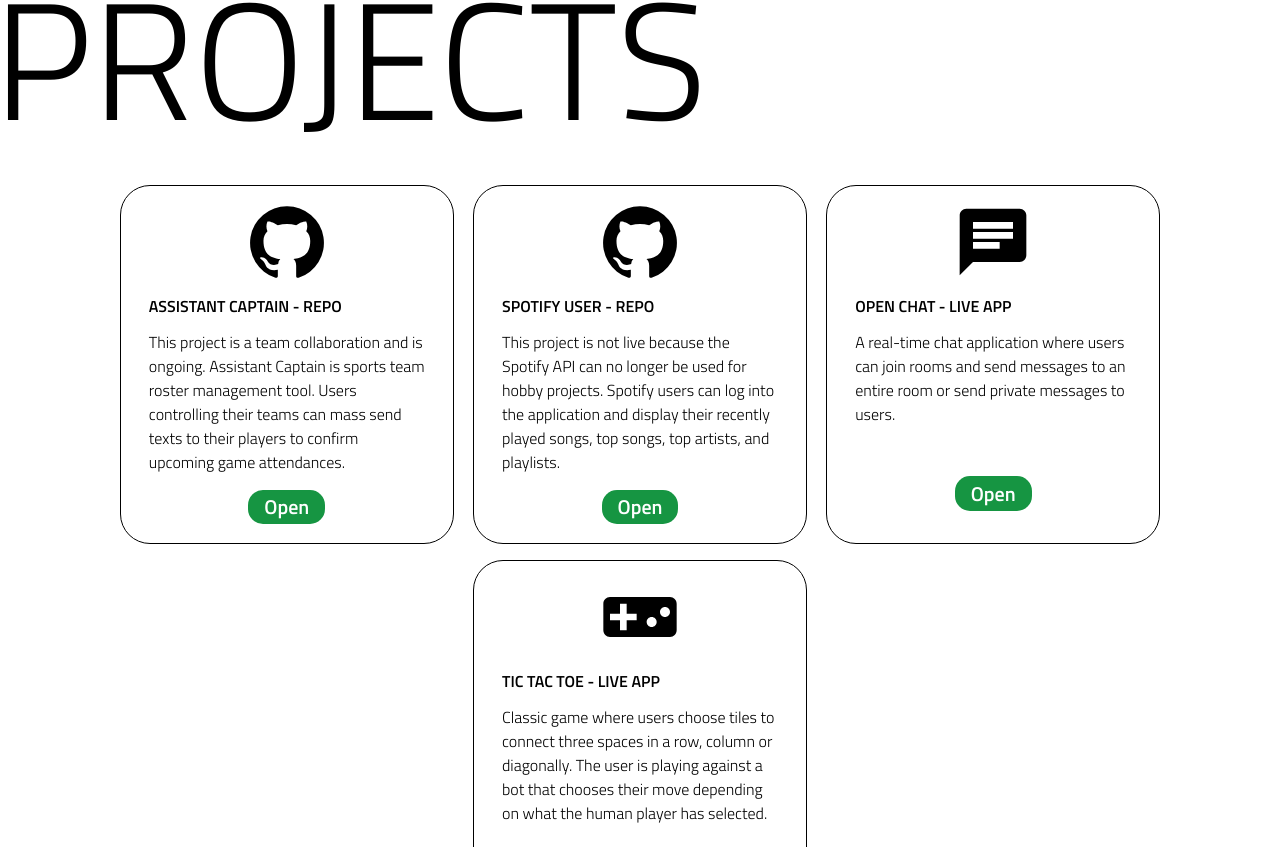
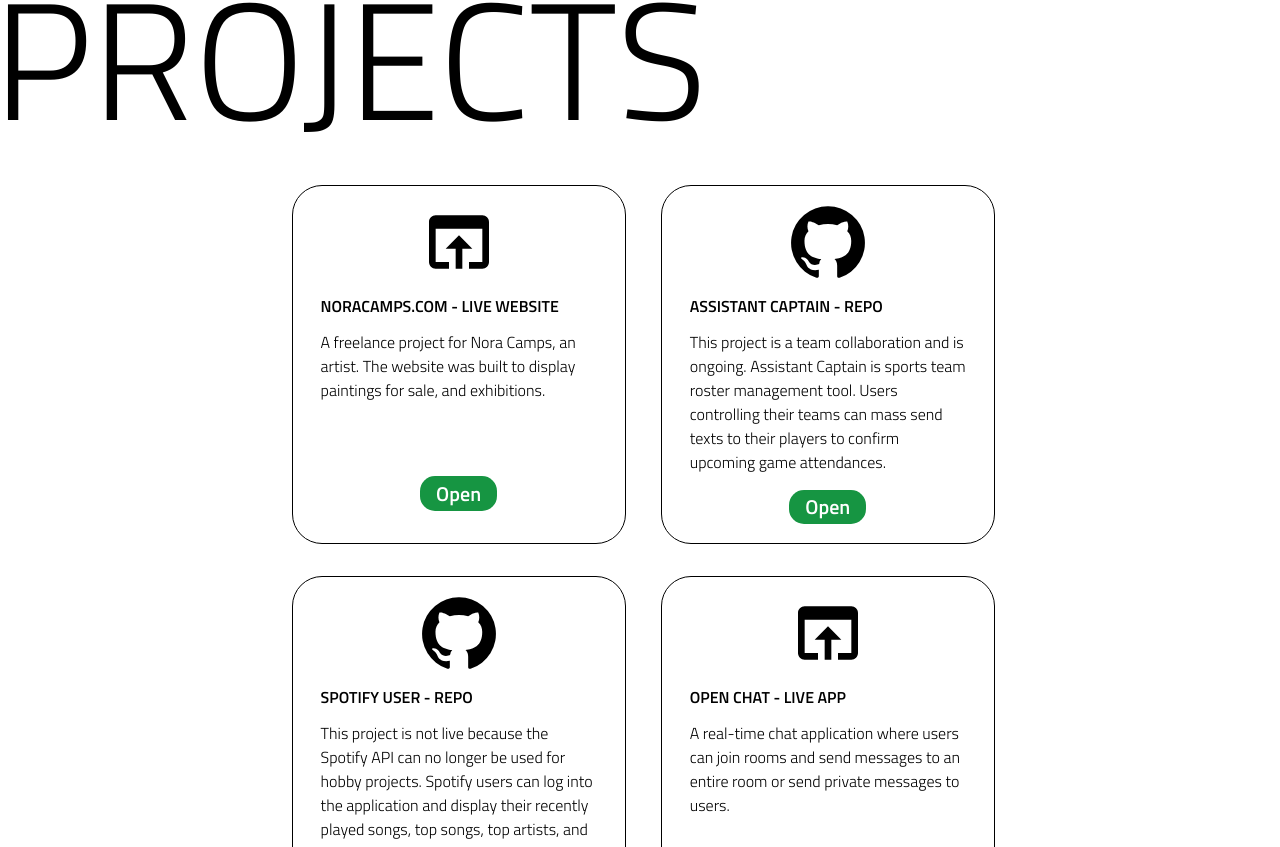
Before and after one commit to andyb2/portfolio-website, a React (Create React App) app: page / in a window 1280 px wide. Shown: the part 1633-2480 px from the top of the page. Built offline with nearby package versions, Linux system fonts and the light colour scheme.

Commit message:
added project

```diff
--- a/src/App.tsx
+++ b/src/App.tsx
@@ -43,8 +43,6 @@ function App() {
       entries.forEach(entry => {
         if (entry.isIntersecting) {
           entry.target.classList.add('show');
-        } else {
-          entry.target.classList.remove('show');
         }
       });
     });
--- a/src/pages/Projects.tsx
+++ b/src/pages/Projects.tsx
@@ -2,8 +2,8 @@ import { projectsList } from '../projectList';
 import styled from '@emotion/styled';
 import { IProps } from './Home';
 import GitHubIcon from '@mui/icons-material/GitHub';
-import ChatIcon from '@mui/icons-material/Chat';
 import VideogameAssetIcon from '@mui/icons-material/VideogameAsset';
+import OpenInBrowserIcon from '@mui/icons-material/OpenInBrowser';
 import { Icon } from '@mui/material';
 import { Animate } from '../App';
 
@@ -85,34 +85,37 @@ const ContentSpacing = styled.div`
 `;
 
 const CardContainer = styled.div`
-  display: flex;
-  justify-content: center;
-  flex-wrap: wrap;
-  gap: 1rem;
-  width: 100%;
+  display: grid;
+  grid-template-columns: 1fr 1fr;
+  gap: 2rem;
+  width: 700px;
 `;
 
 const Projects = ({ height }: IProps) => {
-  const icons = [GitHubIcon, GitHubIcon, ChatIcon, VideogameAssetIcon];
+  const icons: any = {
+    website: OpenInBrowserIcon,
+    repository: GitHubIcon,
+    game: VideogameAssetIcon,
+  };
 
   return (
     <Container id='projects'>
       <ProjectsTitle height={height}>PROJECTS</ProjectsTitle>
       <ProjectsContainer height={height}>
         <CardContainer>
-          {projectsList.map((project, idx) => {
+          {projectsList.map(({ title, type, description, link }) => {
             return (
               <Animate className='card hidden'>
-                <Card key={project.title} height={height}>
+                <Card key={title} height={height}>
                   <ContentSpacing>
-                    <Icon sx={{ fontSize: '80px' }} component={icons[idx]} />
+                    <Icon sx={{ fontSize: '80px' }} component={icons[type]} />
                     <TitleContainer>
-                      <Title>{project.title}</Title>
+                      <Title>{title}</Title>
                     </TitleContainer>
-                    <CardDescription>{project.description}</CardDescription>
+                    <CardDescription>{description}</CardDescription>
                   </ContentSpacing>
                   <LinkContainer>
-                    <Link href={project.link} target='_blank'>
+                    <Link href={link} target='_blank'>
                       Open
                     </Link>
                   </LinkContainer>
--- a/src/projectList.ts
+++ b/src/projectList.ts
@@ -1,10 +1,18 @@
 export const projectsList = [
+  {
+    title: 'NORACAMPS.COM - LIVE WEBSITE',
+    description:
+      'A freelance project for Nora Camps, an artist. The website was built to display paintings for sale, and exhibitions.',
+    link: 'https://www.noracamps.com',
+    type: 'website',
+  },
   {
     title: 'ASSISTANT CAPTAIN - REPO',
     description:
       'This project is a team collaboration and is ongoing. Assistant Captain is sports team roster management tool. Users controlling their teams can mass send texts to their players to confirm upcoming game attendances.',
     tech: ['NEXT.JS', 'FIREBASE', 'GRAPHQL', 'AIRBASE'],
     link: 'https://github.com/orrymevorach/assistant-captain',
+    type: 'repository',
   },
   {
     title: 'SPOTIFY USER - REPO',
@@ -13,6 +21,7 @@ export const projectsList = [
     tech: ['REACT', 'REDUX', 'EXPRESS', 'NODE', 'SPOTIFY API'],
     link: 'https://github.com/andyb2/Spotify-User-Profile',
     image: './img/SpotifyProfile.JPG',
+    type: 'repository',
   },
   {
     title: 'OPEN CHAT - LIVE APP',
@@ -20,6 +29,7 @@ export const projectsList = [
       'A real-time chat application where users can join rooms and send messages to an entire room or send private messages to users.',
     tech: ['TYPESCRIPT', 'REACT', 'REDUX', 'SOCKET IO', 'NODE'],
     link: 'https://opchat.herokuapp.com/',
+    type: 'website',
   },
   {
     title: 'TIC TAC TOE - LIVE APP',
@@ -27,5 +37,6 @@ export const projectsList = [
       'Classic game where users choose tiles to connect three spaces in a row, column or diagonally. The user is playing against a bot that chooses their move depending on what the human player has selected.',
     tech: ['TYPESCRIPT', 'REACT', 'REDUX'],
     link: 'https://andyb2.github.io/tictactoe/',
+    type: 'game',
   },
 ];
```
